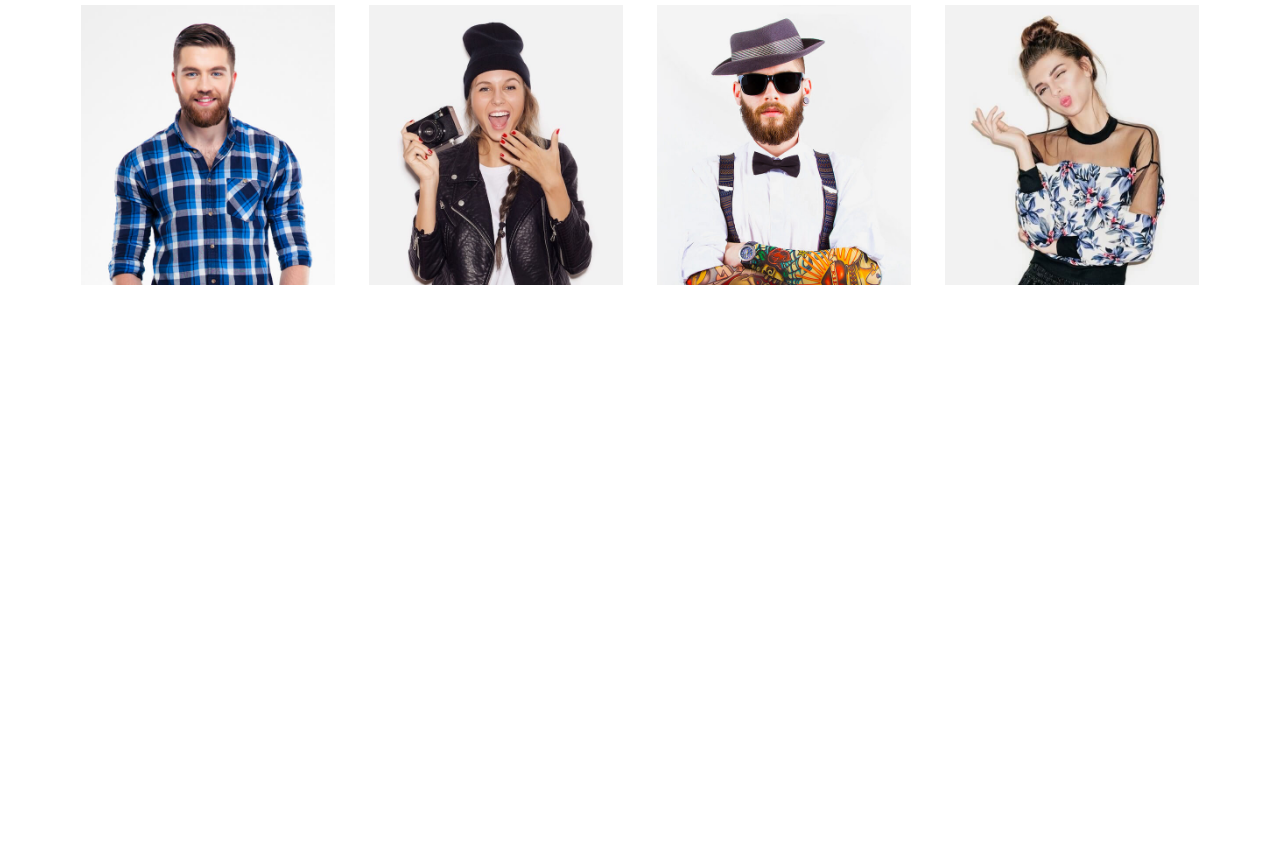
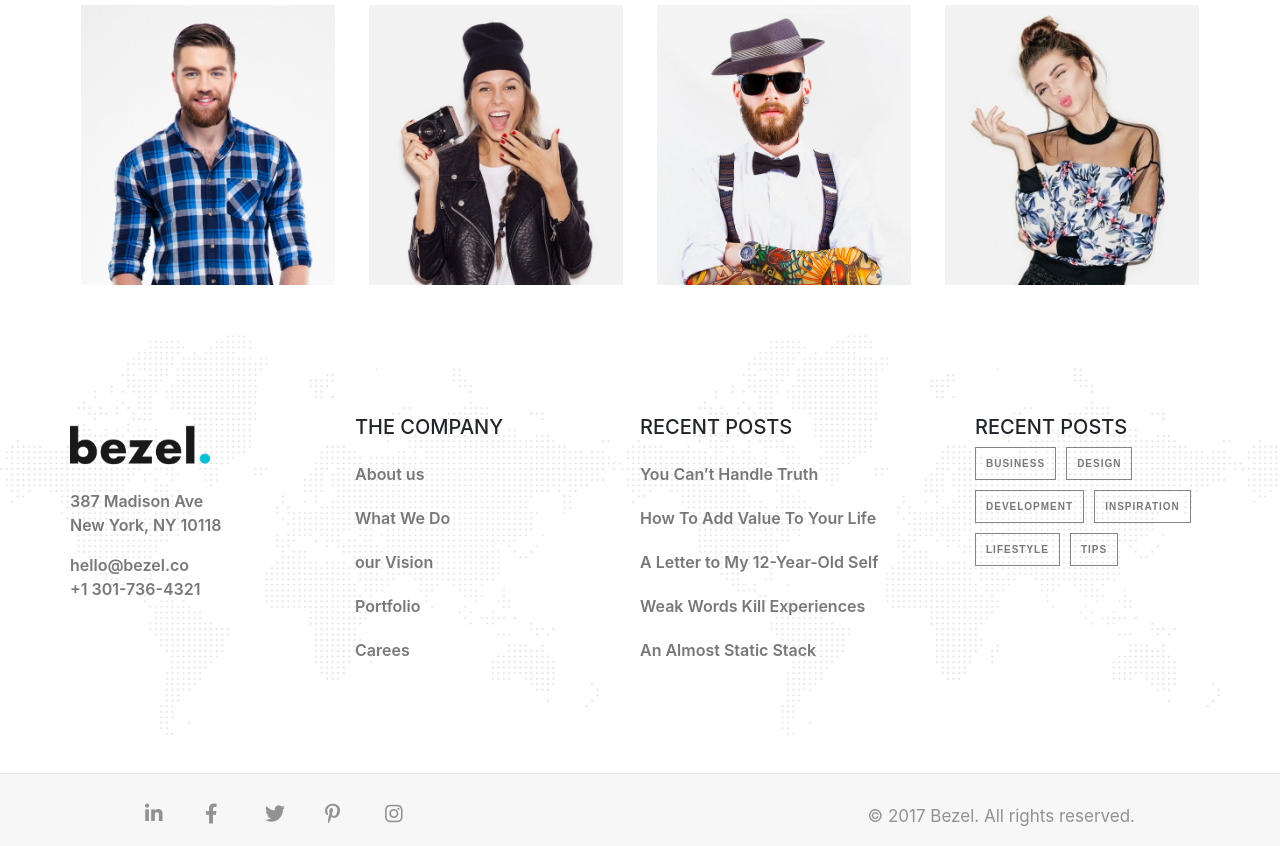
Before and after one commit to mohammed-fakhry/test, a plain HTML site: page index.html in a window 1280 px wide. Shown: the part 1983-2829 px from the top of the page. Before the commit the page ends 2318 px from the top, so only its background shows below. Drawn offline with Linux system fonts and the light colour scheme.

Commit message:
eslam added this section

```diff
--- a/index.html
+++ b/index.html
@@ -242,6 +242,127 @@
         </div>
 
     </section>
+    <!--eslam added this section -->
+    <footer class="footer">
+        <div>
+            <div class="container">
+                <div class="row">
+                    <div class="col-md-3 col-sm-6 footerSec">
+                        <div class="fLogo">
+                            <img src="images/logo-dark.png" alt="">
+                        </div>
+                        <div class="textWidget">
+                            <p>387 Madison Ave
+                                <br>
+                                New York, NY 10118
+                            </p>
+                            <p>hello@bezel.co
+                                <br>
+                                +1 301-736-4321
+                            </p>
+                        </div>
+                    </div>
+                    <div class="col-md-3 col-sm-6 footerSec">
+                        <h5>THE COMPANY</h5>
+                        <div class="menuFooter">
+                            <ul>
+                                <li>
+                                    <a class="nav-link" href="">About us</a>
+                                </li>
+                                <li>
+                                    <a class="nav-link" href="">What We Do</a>
+                                </li>
+                                <li>
+                                    <a class="nav-link" href="">our Vision</a>
+                                </li>
+                                <li>
+                                    <a class="nav-link" href="">Portfolio</a>
+                                </li>
+                                <li>
+                                    <a class="nav-link" href="">Carees</a>
+                                </li>
+                            </ul>
+                        </div>
+                    </div>
+                    <div class="col-md-3 col-sm-6 footerSec">
+                        <h5>RECENT POSTS</h5>
+                        <div class="menuFooter">
+                            <ul>
+                                <li>
+                                    <a class="nav-link" href="">You Can’t Handle Truth</a>
+                                </li>
+                                <li>
+                                    <a class="nav-link" href="">How To Add Value To Your Life</a>
+                                </li>
+                                <li>
+                                    <a class="nav-link" href="">A Letter to My 12-Year-Old Self</a>
+                                </li>
+                                <li>
+                                    <a class="nav-link" href="">Weak Words Kill Experiences</a>
+                                </li>
+                                <li>
+                                    <a class="nav-link" href="">An Almost Static Stack</a>
+                                </li>
+                            </ul>
+                        </div>
+                    </div>
+                    <div class="col-md-3 col-sm-6 footerSec resent">
+                        <h5>RECENT POSTS</h5>
+                        <div class="menuFooter">
+                            <a class="nav-link" href="">BUSINESS</a>
+                            <a class="nav-link" href="">DESIGN</a>
+                            <a class="nav-link" href="">DEVELOPMENT</a>
+                            <a class="nav-link" href="">INSPIRATION</a>
+                            <a class="nav-link" href="">LIFESTYLE</a>
+                            <a class="nav-link" href="">TIPs</a>
+                        </div>
+                    </div>
+                </div>
+            </div>
+            <div class="footerSocial">
+                <div class="container-fluid">
+                    <div class="row">
+                        <div class="col-md-6 col-sm-12">
+                            <ul class="social-list row">
+                                <li>
+                                    <a href="">
+                                        <i class="fab fa-linkedin-in"></i>
+                                    </a>
+                                </li>
+                                <li>
+                                    <a href="">
+                                        <i class="fab fa-facebook-f"></i>
+                                    </a>
+                                </li>
+                                <li>
+                                    <a href="">
+                                        <i class="fab fa-twitter"></i>
+                                    </a>
+                                </li>
+                                <li>
+                                    <a href="">
+                                        <i class="fab fa-pinterest-p"></i>
+                                    </a>
+                                </li>
+                                <li>
+                                    <a href="">
+                                        <i class="fab fa-instagram"></i>
+                                    </a>
+                                </li>
+                            </ul>
+                        </div>
+                        <div class="col-md-6 col-sm-12">
+                            <div class="socText">
+                                <p>© 2017 Bezel. All rights reserved.</p>
+                            </div>
+                        </div>
+                    </div>
+
+
+                </div>
+
+            </div>
+    </footer>
 
 </body>
 
```
Also changed, not shown: test.txt.
